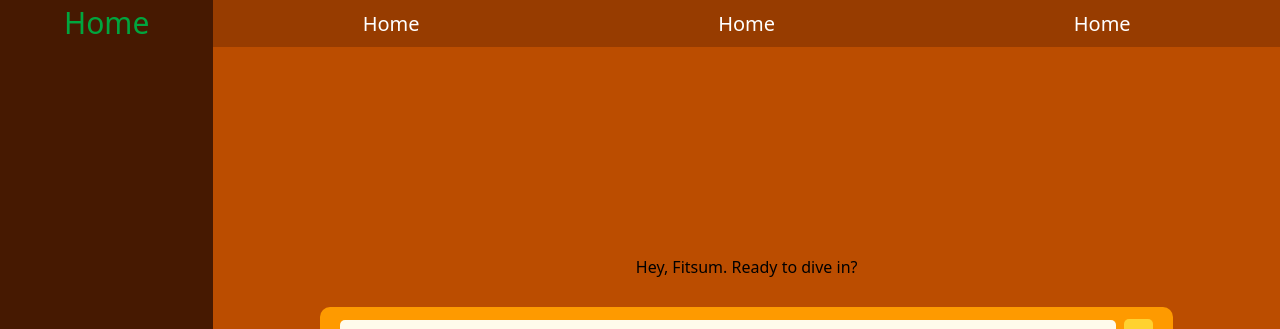
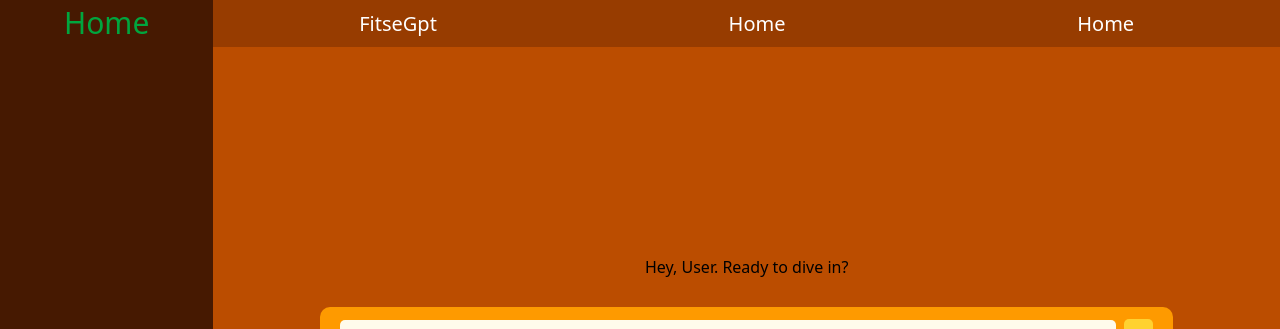
Before and after one commit to codewithfitse/AiChatBot, a React (Vite) app in the folder Frontend/: page /Home in a window 1280 px wide. Shown: the top 329 px of the page. Built offline with nearby package versions, Linux system fonts and the light colour scheme.

Commit message:
CHANGING ON HOMEPAGE

```diff
--- a/Frontend/src/page/Home.jsx
+++ b/Frontend/src/page/Home.jsx
@@ -9,13 +9,13 @@ export const Home = () => {
         </aside>
         <main className="w-full h-full flex flex-col items-center bg-amber-900">
           <nav className="w-full h-[50px] flex justify-around items-center bg-amber-800">
-            <h1 className="text-white text-[20px]">Home</h1>
+            <h1 className="text-white text-[20px]">FitseGpt</h1>
             <h1 className="text-white text-[20px]">Home</h1>
             <h1 className="text-white text-[20px]">Home</h1>
           </nav>
           <div className="w-full h-full bg-amber-700">
             <div className="w-full h-full mt-52 flex flex-col ju items-center space-y-7">
-              <h1 className="">Hey, Fitsum. Ready to dive in?</h1>
+              <h1 className="">Hey, User. Ready to dive in?</h1>
               <div className="w-[80%] h-fit flex items-center px-5 py-3 rounded-[10px] bg-amber-500 space-x-2">
                 <input
                   type="text"
```
